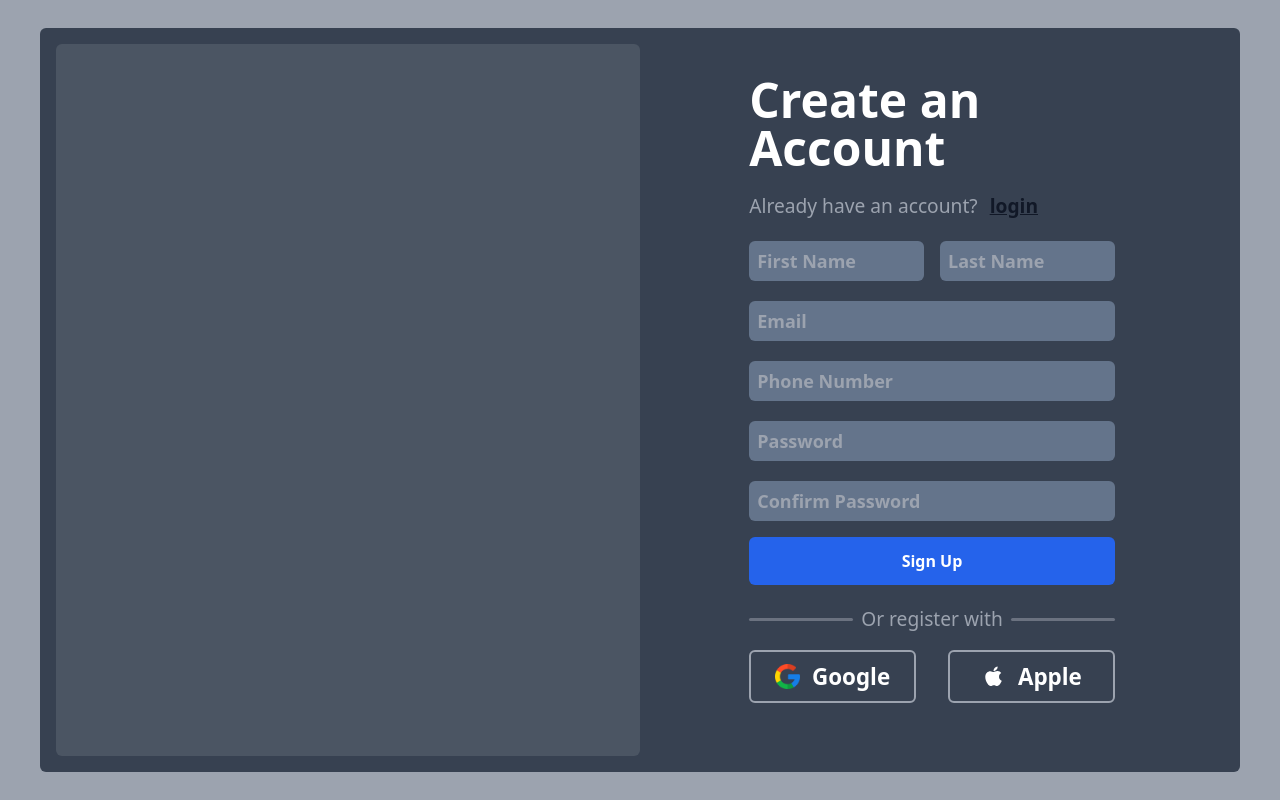
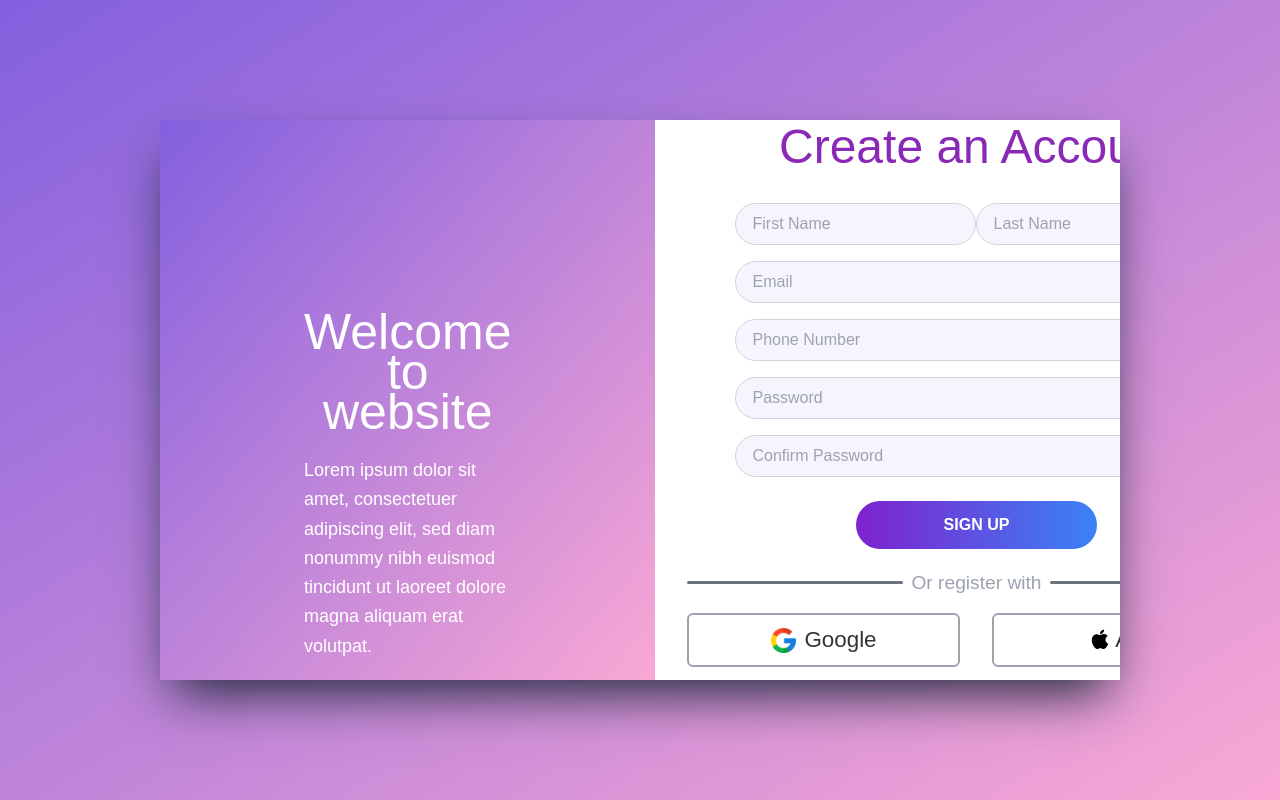
Before and after one commit to gauravsahu9668/AuraCuts, a React (Vite) app in the folder frontend/: page /signup/1 in a window 1280 px wide. Built offline with nearby package versions, Linux system fonts and the light colour scheme; a web font is replaced by a local one.

Commit message:
Upadated sign-up page

```diff
--- a/frontend/src/Customer/SignupFormCust.tsx
+++ b/frontend/src/Customer/SignupFormCust.tsx
@@ -1,31 +1,78 @@
-
 const SignupFormCust = () => {
   return (
     <div>
-      <form>
-         <div className="flex flex-row gap-x-4 w-full mt-5">
-            <div className="w-[50%]  border-gray-500 rounded-md">
-                <input id="firstname" required placeholder="First Name" type="string" className="w-full p-2 rounded-md   h-full  border-gray-700 outline-none bg-slate-500 text-white font-semibold text-[18px]"></input>
-            </div>
-            <div className="w-[50%] border-gray-500 rounded-md">
-                <input id="lastname" required placeholder="Last Name" type="string" className="w-full p-2 rounded-md  h-full  border-gray-700 outline-none bg-slate-500 text-white font-semibold text-[18px]"></input>
-            </div>
-         </div>
-         <div className=" w-full mt-5  border-gray-500 rounded-md">
-            <input id="email" required placeholder="Email" type="email" className="w-full p-2 rounded-md   h-full  border-gray-700 outline-none bg-slate-500 text-white font-semibold text-[18px]"></input>
-         </div>
-         <div className=" w-full mt-5  border-gray-500 rounded-md">
-            <input id="phonenumber" required placeholder="Phone Number" className="w-full p-2 rounded-md  h-full  border-gray-700 outline-none bg-slate-500 text-white font-semibold text-[18px]"></input>
-         </div>
+      <form className="space-y-4 px-12">
+                {/* Username Input */}
+                <div className="flex justify-between">
+                  <div className="flex-row justify-center items-center">
+                     <input
+                     type="text"
+                     placeholder="First Name"
+                     className=" px-4 py-2 border  bg-[#a79eec]/[0.1]  border-gray-300 rounded-full focus:outline-none focus:ring-2 focus:ring-blue-400"
+                     required
+                     />
+                  </div>
+                  <div className="flex-row justify-center items-center">
+                     <input
+                     type="text"
+                     placeholder="Last Name"
+                     className=" px-4 py-2 border  bg-[#a79eec]/[0.1]  border-gray-300 rounded-full focus:outline-none focus:ring-2 focus:ring-blue-400"
+                     required
+                     />
+                  </div>
 
-         <div className=" w-full mt-5 border-gray-500 rounded-md">
-            <input id="password" required placeholder="Password" type="password" className="w-full p-2 rounded-md  h-full  border-gray-700 outline-none bg-slate-500 text-white font-semibold text-[18px]"></input>
-         </div>
-         <div className="w-full mt-5 border-gray-500 rounded-md">
-            <input id="confirmpassword" required placeholder="Confirm Password" className="w-full p-2 rounded-md h-full  border-gray-700 outline-none bg-slate-500 text-white font-semibold text-[18px]"></input>
-         </div>
-         <button type="submit" className="w-full bg-blue-600 rounded-md p-3 hover:bg-blue-700 text-white font-semibold  mt-4">Sign Up</button>
-      </form>
+                </div>
+                {/* email */}
+                <div className="flex-row justify-center items-center">
+                  <input
+                    type="text"
+                    placeholder="Email"
+                    className="w-full px-4 py-2 border  bg-[#a79eec]/[0.1]  border-gray-300 rounded-full focus:outline-none focus:ring-2 focus:ring-blue-400"
+                    required
+                  />
+                </div>
+                {/* phone number */}
+                <div className="flex-row justify-center items-center">
+                  <input
+                    type="text"
+                    placeholder="Phone Number"
+                    className="w-full px-4 py-2 border  bg-[#a79eec]/[0.1]  border-gray-300 rounded-full focus:outline-none focus:ring-2 focus:ring-blue-400"
+                    required
+                  />
+                </div>
+                {/* Password Input */}
+                <div>
+                  <input
+                    type="password"
+                    placeholder="Password"
+                    className=" w-full px-4 py-2 border bg-[#a79eec]/[0.1] border-gray-300 rounded-full focus:outline-none focus:ring-2 focus:ring-blue-400"
+                    required
+                  />
+                </div>
+                {/* confirm password */}
+                <div className="flex-row justify-center items-center">
+                  <input
+                    type="text"
+                    placeholder="Confirm Password"
+                    className="w-full px-4 py-2 border  bg-[#a79eec]/[0.1]  border-gray-300 rounded-full focus:outline-none focus:ring-2 focus:ring-blue-400"
+                    required
+                  />
+                </div>
+
+                {/* signup Button */}
+                <div className="flex justify-center pt-2">
+                    <button
+                    type="submit"
+                    className="w-[50%] py-3 bg-gradient-to-r from-purple-700 to-blue-500 text-white font-semibold rounded-full hover:from-blue-500 hover:to-purple-700 focus:outline-none focus:ring-2 focus:ring-blue-400"
+                    >
+                    SIGN UP
+                    </button>
+                </div>
+
+
+              </form>
+
+
     </div>
   )
 }
--- a/frontend/src/Shopkeeper/SignFormShop.tsx
+++ b/frontend/src/Shopkeeper/SignFormShop.tsx
@@ -1,9 +1,78 @@
-
 
 const SignFormShop = () => {
   return (
     <div>
-      <form>
+      <form className="space-y-4 px-12">
+                {/* Username Input */}
+                <div className="flex justify-between">
+                  <div className="flex-row justify-center items-center">
+                     <input
+                     type="text"
+                     placeholder="First Name"
+                     className="w- px-4 py-2 border  bg-[#a79eec]/[0.1]  border-gray-300 rounded-full focus:outline-none focus:ring-2 focus:ring-blue-400"
+                     required
+                     />
+                  </div>
+                  <div className="flex-row justify-center items-center">
+                     <input
+                     type="text"
+                     placeholder="Last Name"
+                     className="w- px-4 py-2 border  bg-[#a79eec]/[0.1]  border-gray-300 rounded-full focus:outline-none focus:ring-2 focus:ring-blue-400"
+                     required
+                     />
+                  </div>
+
+                </div>
+                {/* email */}
+                <div className="flex-row justify-center items-center">
+                  <input
+                    type="text"
+                    placeholder="Email"
+                    className="w-full px-4 py-2 border  bg-[#a79eec]/[0.1]  border-gray-300 rounded-full focus:outline-none focus:ring-2 focus:ring-blue-400"
+                    required
+                  />
+                </div>
+                {/* phone number */}
+                <div className="flex-row justify-center items-center">
+                  <input
+                    type="text"
+                    placeholder="Phone Number"
+                    className="w-full px-4 py-2 border  bg-[#a79eec]/[0.1]  border-gray-300 rounded-full focus:outline-none focus:ring-2 focus:ring-blue-400"
+                    required
+                  />
+                </div>
+                {/* Password Input */}
+                <div>
+                  <input
+                    type="password"
+                    placeholder="Password"
+                    className=" w-full px-4 py-2 border bg-[#a79eec]/[0.1] border-gray-300 rounded-full focus:outline-none focus:ring-2 focus:ring-blue-400"
+                    required
+                  />
+                </div>
+                {/* confirm password */}
+                <div className="flex-row justify-center items-center">
+                  <input
+                    type="text"
+                    placeholder="Confirm Password"
+                    className="w-full px-4 py-2 border  bg-[#a79eec]/[0.1]  border-gray-300 rounded-full focus:outline-none focus:ring-2 focus:ring-blue-400"
+                    required
+                  />
+                </div>
+
+                {/* Login Button */}
+                <div className="flex justify-center pt-2">
+                    <button
+                    type="submit"
+                    className="w-[50%] py-3 bg-gradient-to-r from-purple-700 to-blue-500 text-white font-semibold rounded-full hover:from-blue-500 hover:to-purple-700 focus:outline-none focus:ring-2 focus:ring-blue-400"
+                    >
+                    SIGN UP
+                    </button>
+                </div>
+
+
+              </form>
+      {/* <form>
          <div className="flex flex-row gap-x-4 w-full mt-5">
             <div className="w-[50%]  border-gray-500 rounded-md">
                 <input id="firstname" required placeholder="First Name" type="string" className="w-full p-2 rounded-md   h-full  border-gray-700 outline-none bg-slate-500 text-white font-semibold text-[18px]"></input>
@@ -30,7 +99,7 @@ const SignFormShop = () => {
          </div>
          </div>
          <button type="submit" className="w-full bg-blue-600 rounded-md p-3 hover:bg-blue-700 text-white font-semibold  mt-4">Sign Up</button>
-      </form>
+      </form> */}
     </div>
   )
 }
--- a/frontend/src/components/Login.tsx
+++ b/frontend/src/components/Login.tsx
@@ -1,7 +1,17 @@
+import{Link,useParams} from "react-router-dom"
+import React,{useState} from 'react';
 
 const Login=()=>{
+    const {id}=useParams();
+    const goBack = () => {
+        window.history.back();
+    };
+
+      const [selectedButton, setSelectedButton] = useState<string|null>(null);
+
+
     return (
-        <div className="flex h-screen items-center font-display justify-center bg-gradient-to-br from-[#8360df] to-pink-300">
+        <div className="flex h-screen items-center font-display justify-center cursor-default bg-gradient-to-br from-[#8360df] to-pink-300">
           <div className="flex w-[75%] h-[70%] bg-white rounded- shadow-slate-800 shadow-2xl overflow-hidden">
             {/* Welcome Section */}
             <div className="flex-1 p-20 px-36 justify-center bg-gradient-to-br  from-[#8360df] to-pink-300 text-white">
@@ -14,14 +24,44 @@ const Login=()=>{
 
             {/* Login Section */}
             <div className="flex-1 p-8 flex flex-col justify-center ">
-              <h2 className="text-3xl font-semibold font-display text-center mb-8 text-[#a953d1]">USER LOGIN</h2>
-              <form className="space-y-4 px-24">
+              {/* <h1 className="text-5xl font-medium font-display text-center mb-8 text-[#8929b5]">User Login</h1> */}
+              <h1 className="text-5xl font-medium font-display text-center mb-8 text-[#8929b5]">User Login</h1>
+
+              <form className="space-y-4 px-12">
+                {/* customer/shopkeeper */}
+                <div className="flex space-x-4 justify-between" >
+                {/* Button 1 */}
+                    <button
+                        onClick={() => setSelectedButton("customer")}
+                        className={`customer w-[50%] px-4 py-2 rounded-full ${
+                        selectedButton === "customer"
+                            ? " text-white bg-gradient-to-r from-purple-600 to-blue-500"
+                            : "bg-[#a79eec]/[0.1] border text-gray-700 hover:bg-gray-400"
+                        }`}
+                    >
+                        Customer
+                    </button>
+
+                {/* Button 2 */}
+                    <button
+                        onClick={() => setSelectedButton("shopkeeper")}
+                        className={`shopkeeper w-[50%] px-4 py-2 rounded-full ${
+                        selectedButton === "shopkeeper"
+                            ? " text-white  bg-gradient-to-r from-blue-500 to-purple-600"
+                            : "bg-[#a79eec]/[0.1] border text-gray-700  hover:bg-gray-400"
+                        }`}
+                    >
+                        Shopkeeper
+                    </button>
+                </div>
+
+
                 {/* Username Input */}
                 <div className="flex-row justify-center items-center">
                   <input
                     type="text"
                     placeholder="Username"
-                    className="w-full px-4 py-2 border  bg-[#a79eec]/[0.1]  border-gray-300 rounded-full focus:outline-none focus:ring-2 focus:ring-blue-400"
+                    className="w-full px-4 py-2 border bg-[#a79eec]/[0.1]  border-gray-300 rounded-full focus:outline-none focus:ring-2 focus:ring-blue-400"
                     required
                   />
                 </div>
@@ -54,7 +94,7 @@ const Login=()=>{
                 <div className="flex justify-center">
                     <button
                     type="submit"
-                    className="w-[50%] py-2 bg-gradient-to-r from-purple-700 to-blue-500 text-white font-semibold rounded-full hover:from-blue-500 hover:to-purple-700 focus:outline-none focus:ring-2 focus:ring-blue-400"
+                    className="w-[50%] py-3 bg-gradient-to-r from-purple-700 to-blue-500 text-white font-semibold rounded-full hover:from-blue-500 hover:to-purple-700 focus:outline-none focus:ring-2 focus:ring-blue-400"
                     >
                     LOGIN
                     </button>
@@ -63,13 +103,16 @@ const Login=()=>{
                 {/*Create Account*/}
                 <div className="text-[15px] flex justify-center space-x-1">
                     <p>Don't have an account? </p>
-                    <a href="" className="text-[#a953d1] hover:underline">Create Your Account</a>
+                    <p onClick={goBack}
+                    className="font-semibold text-gray-900 underline hover:cursor-pointer">
+                        Create Your Account
+                    </p>
+                    {/* {id==="shopKeeper"?<Link to="/signup/shopkeeper" className="font-semibold text-gray-900 underline">Create Your Account</Link> :<Link to="/signup/customer" className="font-semibold text-gray-900 underline">Create Your Account</Link>} */}
                 </div>
               </form>
             </div>
           </div>
         </div>
-      );
-    };
-
+    );
+};
 export default Login
--- a/frontend/src/components/SignUp.tsx
+++ b/frontend/src/components/SignUp.tsx
@@ -8,18 +8,22 @@ import SignFormShop from "../Shopkeeper/SignFormShop";
 const SignUp = () => {
      const {id}=useParams();
   return (
-    <div className="w-[100vw] h-[100vh] px-10 py-7 bg-gray-400">
-       <div className=" w-full h-full flex p-4 bg-gray-700 rounded-md">
-            <div className="w-[50%] h-full bg-gray-600 rounded-md">
+    <div className="flex h-screen items-center font-display justify-center bg-gradient-to-br from-[#8360df] to-pink-300">
+          <div className="flex w-[75%] h-[70%] bg-white rounded- shadow-slate-800 shadow-2xl overflow-hidden">
+            {/* Welcome Section */}
+            <div className="flex-1 p-20 px-36 justify-center bg-gradient-to-br  from-[#8360df] to-pink-300 text-white hover:cursor-default">
+                <h1 className="text-4xl text-center mt-28 mb-6 font-display font-medium text-[50px]">Welcome to website</h1>
+                <p className="text-lg leading-relaxed text-left ">
+                  Lorem ipsum dolor sit amet, consectetuer adipiscing elit, sed diam
+                  nonummy nibh euismod tincidunt ut laoreet dolore magna aliquam erat volutpat.
+                </p>
             </div>
-            <div className="w-[45%] h-full py-8 px-20 mx-auto">
-                <h1 className="text-5xl font-bold text-white ">{
-                   id==="shopKeeper" ? "Create your Shop" : "Create an Account"
-                  }</h1>
-                <div className="flex flex-row text-gray-400 mt-5 text-[1.2rem] gap-x-3">
-                  <p >Already have an account?</p>
-                  <Link to="/login" className="font-semibold text-gray-900 underline">login</Link>
-                </div>
+            {/*sign up section */}
+            <div className="flex-1 p-8 flex flex-col justify-center cursor-default">
+              <h1 className="text-5xl mt-8 font-medium font-display text-center mb-8 text-[#8929b5]">{
+                id==="shopKeeper" ? "Create your Shop" : "Create an Account"}
+              </h1>
+
               <div>
                 {
                   id==="shopKeeper"? <SignFormShop></SignFormShop> : <SignupFormCust></SignupFormCust>
@@ -28,21 +32,25 @@ const SignUp = () => {
                   {/* <SignupFormCust></SignupFormCust> */}
               </div>
               <div className="flex flex-col w-full my-5">
-                <div className="flex items-center">
+                <div className="flex items-center cursor-default">
                     <div className="w-[40%] h-[3px] rounded-sm bg-gray-500 mr-2"></div>
                     <p className="text-gray-400 text-[1.2rem] whitespace-nowrap">Or register with</p>
                     <div className="w-[40%] h-[3px] rounded-sm bg-gray-500 ml-2"></div>
                 </div>
                 <div className="flex w-full justify-between mt-4 gap-x-8">
-                  <div className="w-[50%] text-white text-[1.4rem] flex items-center justify-center border-gray-400 border-[2px] rounded-md p-2">
-                      <img src={google} className="w-[25px] mr-3"></img>
-                     <h2 className="font-semibold">Google</h2>
+                  <div className="group w-[50%]  text-[1.4rem] flex items-center  justify-center border-gray-400 border-[2px] rounded-md p-2 hover:cursor-pointer hover:bg-slate-300/[0.3]">
+                      <img src={google} className="w-[25px] mr-2"></img>
+                      <h2 className="font-medium text-[black]/[0.8] group-hover:text-black">Google</h2>
                   </div>
-                  <div className="w-[50%] text-white text-[1.4rem] flex items-center justify-center border-gray-400 border-[2px] rounded-md p-2">
-                      <FaApple className="w-[25px] mr-3"></FaApple>
-                      <h2 className="font-semibold">Apple</h2>
+                  <div className="group w-[50%]  text-[1.4rem] flex items-center justify-center text-center border-gray-400 border-[2px]  hover:cursor-pointer rounded-md p-2 hover:bg-slate-300/[0.3]">
+                      <FaApple className="w-[30px] mr-0 mb-0.5"></FaApple>
+                      <h2 className="font-medium text-[black]/[0.8] group-hover:text-black">Apple</h2>
                   </div>
                 </div>
+              </div>
+                <div className="text-[15px] flex justify-center space-x-1 hover:cursor-default">
+                  <p>Already have an account</p>
+                  <Link to="/login" className="font-semibold text-gray-900 underline">login</Link>
                 </div>
             </div>
        </div>
```
Lines whose indentation alone changed are shown as unchanged.
